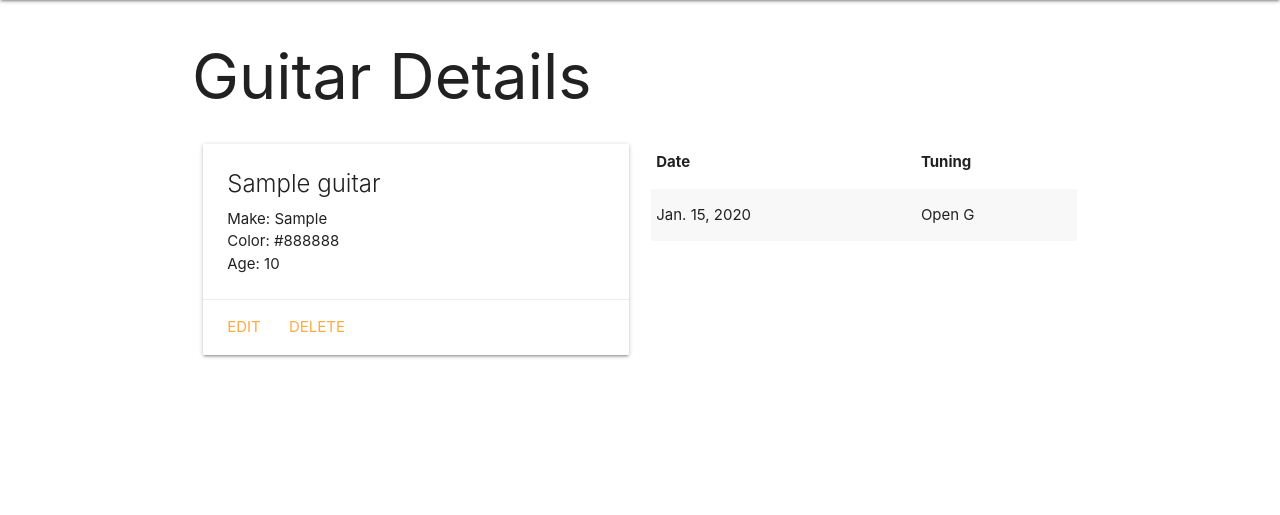
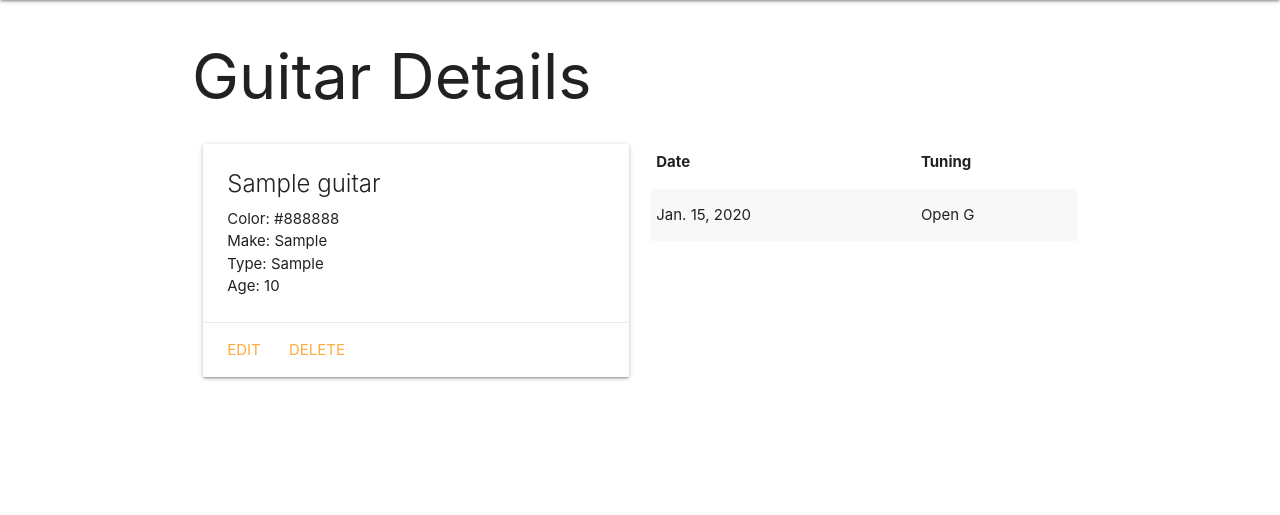
Before and after one commit to AustinLeaming/DjangoCodeAlong, a Django app: page /guitars/1/ in a window 1280 px wide. Shown: the part 64-579 px from the top of the page. Run offline with Django 3.2, Linux system fonts and the light colour scheme; tables that the repository leaves empty hold one stand-in row (values such as "Sample post").

Commit message:
changed order of p tags in detail.html page

```diff
--- a/main_app/templates/guitars/detail.html
+++ b/main_app/templates/guitars/detail.html
@@ -8,8 +8,9 @@
     <div class="card">
       <div class="card-content">
         <span class="card-title">{{ guitar.name }}</span>
+        <p>Color: {{ guitar.color }}</p>
         <p>Make: {{ guitar.make }}</p>
-        <p>Color: {{ guitar.color }}</p>
+        <p>Type: {{ guitar.type }}</p>
         {% if guitar.age > 0 %}
           <p>Age: {{ guitar.age }}</p>
         {% else %}
```
